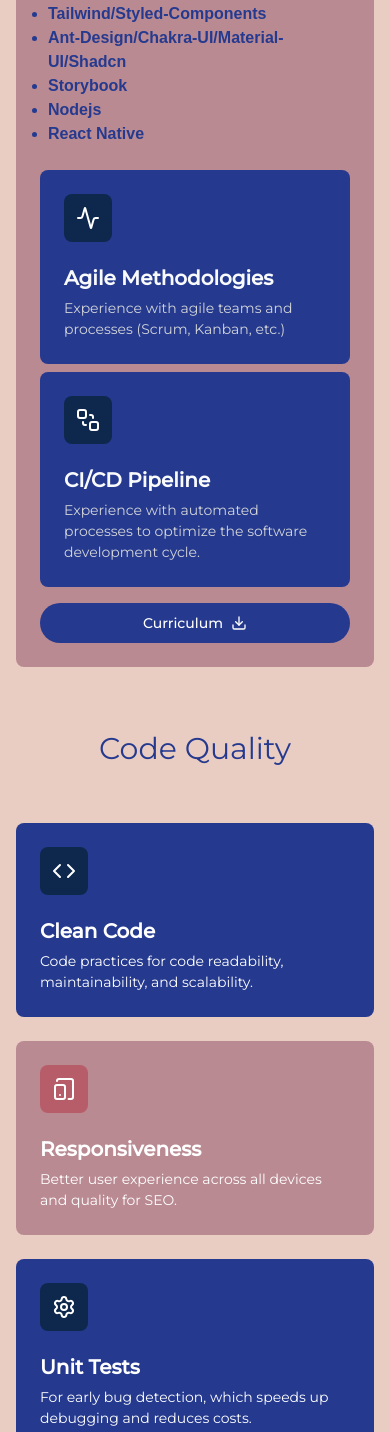
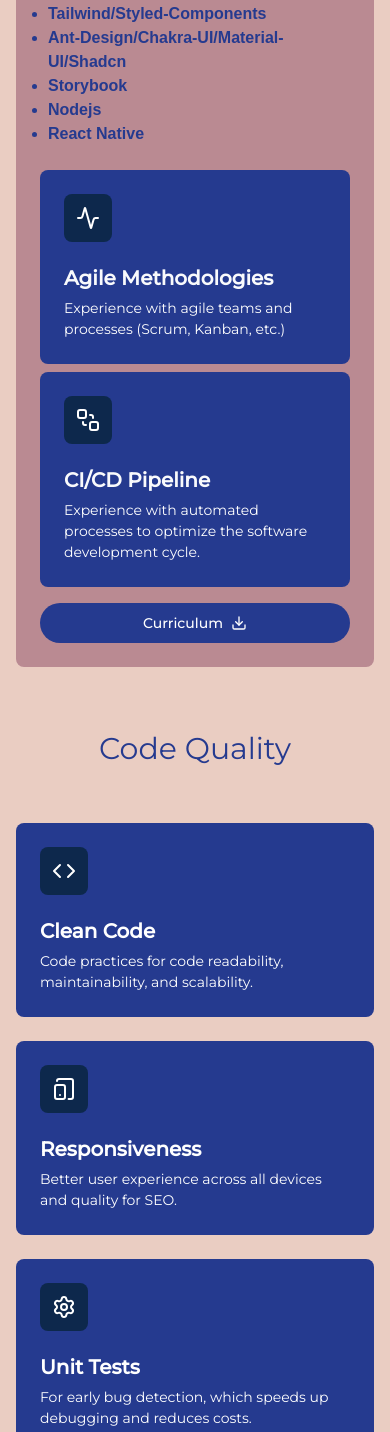
Before and after one commit to gustavo2892/portfolio, a Next.js app: page /en/about-me in a window 390 px wide. Shown: the part 1258-2690 px from the top of the page. Built offline with nearby package versions, Linux system fonts and the light colour scheme; a web font is replaced by a local one.

Commit message:
Adjust colors text

```diff
--- a/src/templates/about-me/components/features-section/features-section.tsx
+++ b/src/templates/about-me/components/features-section/features-section.tsx
@@ -27,8 +27,8 @@ export const FeaturesSection = ({
               {dictionary['clean-code'].description}
             </p>
           </div>
-          <div className="flex flex-col text-left gap-2 rounded-lg p-6 md:p-12 bg-secondary-150">
-            <div className="flex h-12 w-12 items-center justify-center rounded-lg bg-secondary-200 mb-4">
+          <div className="flex flex-col text-left gap-2 rounded-lg p-6 md:p-12 bg-blue-300">
+            <div className="flex h-12 w-12 items-center justify-center rounded-lg bg-blue-400 mb-4">
               <TabletSmartphone className="h-6 w-6 text-white" />
             </div>
             <strong className="text-heading-sm text-white">
--- a/src/templates/about-me/components/technologies-section/technologies-section.tsx
+++ b/src/templates/about-me/components/technologies-section/technologies-section.tsx
@@ -50,7 +50,7 @@ export const TechnologiesSection = ({
                 <strong className="text-heading-sm text-gray-100">
                   {dictionary['agile-methodologies'].title}
                 </strong>
-                <p className="text-body-sm text-gray-200">
+                <p className="text-body-sm text-white">
                   {dictionary['agile-methodologies'].description}
                 </p>
               </div>
@@ -61,7 +61,7 @@ export const TechnologiesSection = ({
                 <strong className="text-heading-sm text-gray-100">
                   {dictionary['ci-cd-pipeline'].title}
                 </strong>
-                <p className="text-body-sm text-gray-200">
+                <p className="text-body-sm text-white">
                   {dictionary['ci-cd-pipeline'].description}
                 </p>
               </div>
--- a/src/templates/projects/components/project-card/project-card.tsx
+++ b/src/templates/projects/components/project-card/project-card.tsx
@@ -32,7 +32,7 @@ export const ProjectCard = ({
             {title}
           </h2>
 
-          <p className="text-white text-body-sm line-clamp-3">
+          <p className="text-secondary-100 text-body-sm line-clamp-3">
             {description}
           </p>
         </div>
```
